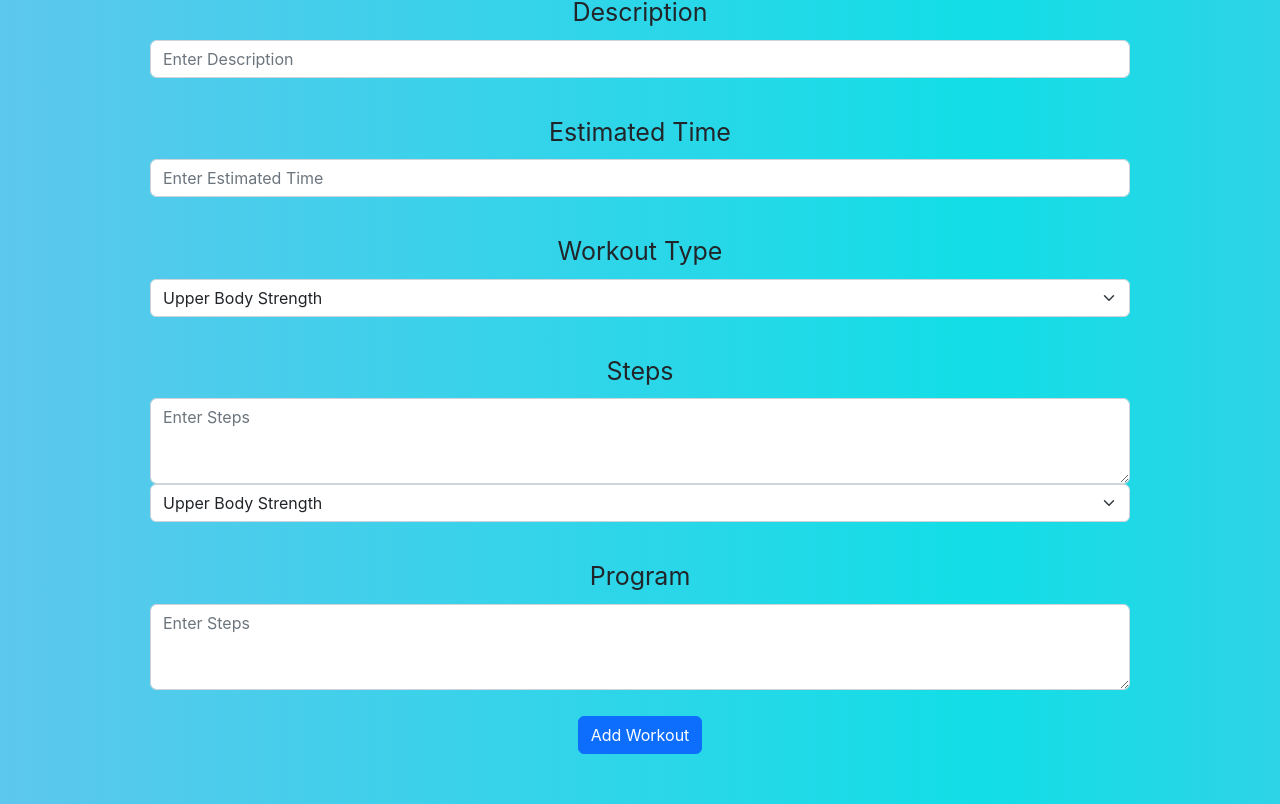
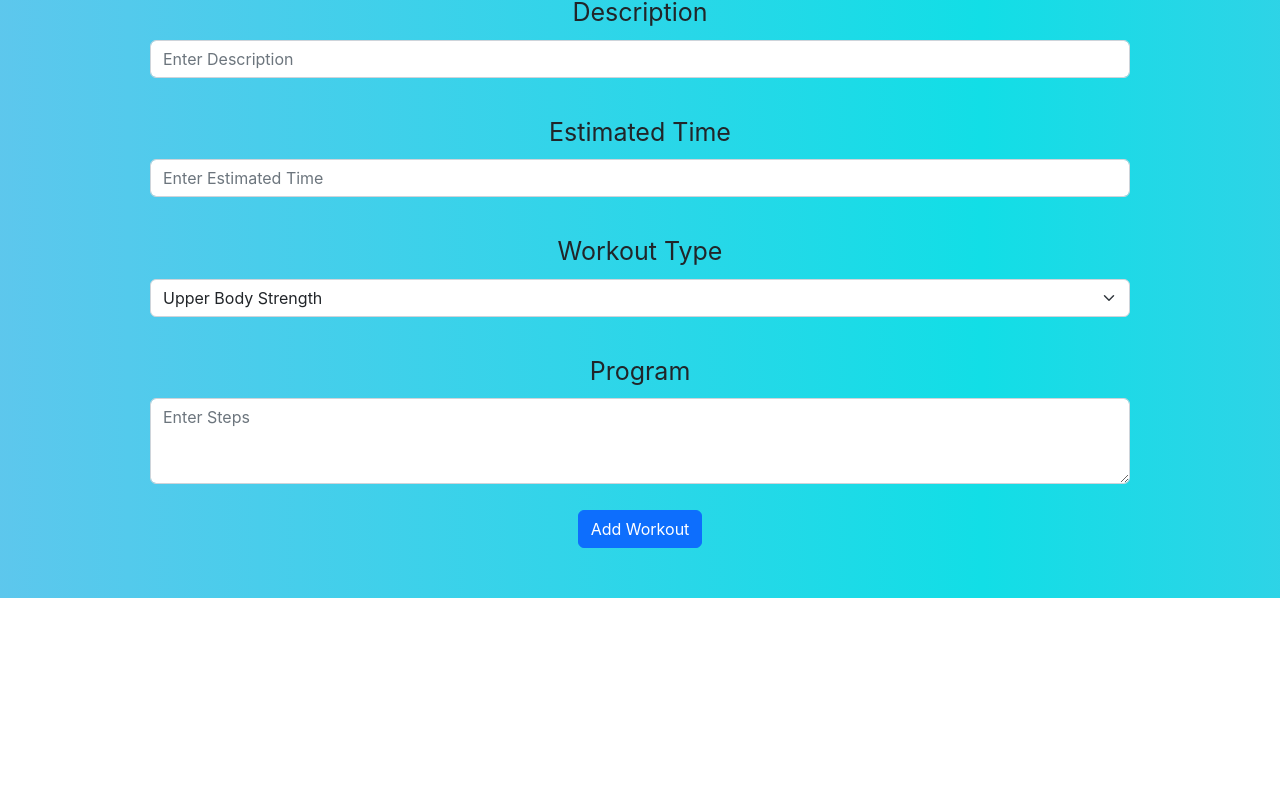
Before and after one commit to Graham724/Wiedrich-s-Workouts-Front-End, a React (Create React App) app: page /createWorkout in a window 1280 px wide. Shown: the part 426-1230 px from the top of the page. After the commit the page ends 1024 px from the top, so only its background shows below. Built offline with nearby package versions, Linux system fonts and the light colour scheme; the HTML template or start-up script is replaced by a standard one.

Commit message:
post functionality works

```diff
--- a/src/Components/AllRecipes.js
+++ b/src/Components/AllRecipes.js
@@ -19,7 +19,6 @@ const [recipes, setRecipes] = useState([])
 
      useEffect(() => {
           const fetchData = async () => {
-               console.log(process.env)
                const URL = `${process.env.REACT_APP_BACKEND_URL}/api/recipes`
                const response = await fetch(URL)
                const data = await response.json()
@@ -30,7 +29,7 @@ const [recipes, setRecipes] = useState([])
 
  const display = recipes && recipes.map((eachRecipe) => {
   return (
-     <Col xs={12} md={4} sm={6} lg={4} className='p-2'>
+     <Col xs={12} md={4} sm={6} lg={4} className='p-2' key={eachRecipe._id}>
           <CardGroup>
           <Card>
                <Card.Header>
--- a/src/Components/AllWorkouts.js
+++ b/src/Components/AllWorkouts.js
@@ -17,7 +17,6 @@ export default function AllWorkouts() {
 
      useEffect(() => {
           const fetchData = async () => {
-               console.log(process.env)
                const URL = `${process.env.REACT_APP_BACKEND_URL}/api/workouts`
                const response = await fetch(URL)
                const data = await response.json()
@@ -28,7 +27,7 @@ export default function AllWorkouts() {
 
      const display = workouts && workouts.map((eachWorkout) => {
           return (
-             <Col xs={12} md={4} sm={6} lg={4} className='p-2'>
+             <Col xs={12} md={4} sm={6} lg={4} className='p-2' key={eachWorkout._id}>
                   <CardGroup>
                   <Card>
                        <Card.Header>
--- a/src/Components/CreateRecipe.js
+++ b/src/Components/CreateRecipe.js
@@ -1,4 +1,5 @@
 import { useState } from 'react'
+import { useNavigate } from 'react-router-dom'
 
 import Button from 'react-bootstrap/Button';
 import Form from 'react-bootstrap/Form';
@@ -8,16 +9,17 @@ import '../form.css'
 export default function CreateRecipe () {
 
   const [title, setTitle] = useState('')
-  const [imgURL, setimgURL] = useState('')
+  const [imgURL, setImgURL] = useState('')
   const [desc, setDesc] = useState('')
   const [serving, setServing] = useState('')
   const [prepTime, setPrepTime] = useState('')
   const [cookTime, setCookTime] = useState('')
   const [steps, setSteps] = useState('')
-  const [vegan, setVegan] = useState('')
-  const [glutenFree, setGlutenFree] = useState('')
+  const [vegan, setVegan] = useState(false)
+  const [glutenFree, setGlutenFree] = useState(false)
 
   const [error, setError] = useState('')
+  const navigate = useNavigate()
 
   const handleSubmit= async (e) => {
     e.preventDefault()
@@ -47,7 +49,8 @@ export default function CreateRecipe () {
       setSteps('')
       setVegan('')
       setGlutenFree('')
-      console.log('new recipe added:', json)
+      console.log('new recipe added:', json);
+      navigate('/recipes')
     }
   }
 
@@ -67,7 +70,7 @@ export default function CreateRecipe () {
             <Form.Label>Image</Form.Label>
             <Form.Control
             type="text"
-            onChange={(e) => setimgURL(e.target.value)}
+            onChange={(e) => setImgURL(e.target.value)}
             value={imgURL}
             placeholder="Enter Image URL" />
           </Form.Group>
@@ -105,7 +108,7 @@ export default function CreateRecipe () {
             placeholder="Enter Estimated Cook Time" />
           </Form.Group>
           <Form.Group className="mb-3" controlId="formSteps">
-            <Form.Label>Steps</Form.Label>
+            <Form.Label>Ingredients and Steps</Form.Label>
             <Form.Control
             type="steps"
             required="required"
@@ -114,20 +117,18 @@ export default function CreateRecipe () {
             as="textarea"
             rows={3}
             placeholder="Enter Steps" />
-            <Form.Label>Ingredients and Steps</Form.Label>
-            <Form.Control type="steps" required="required" as="textarea" rows={3} placeholder="Enter Steps" />
           </Form.Group>
           <Form.Group className="mb-2" controlId="formVeganCheckbox">
         <Form.Check
         type="checkbox"
-        onChange={(e) => setVegan(e.target.value)}
+        onChange={(e) => setVegan(!vegan)}
         value={vegan}
         label="Vegan" />
       </Form.Group>
       <Form.Group className="mb-2" controlId="formGlutenFree">
         <Form.Check
         type="checkbox"
-        onChange={(e) => setGlutenFree(e.target.value)}
+        onChange={(e) => setGlutenFree(!glutenFree)}
         value={glutenFree}
         label="Gluten Free" />
       </Form.Group>
--- a/src/Components/CreateWorkout.js
+++ b/src/Components/CreateWorkout.js
@@ -1,4 +1,5 @@
 import { useState } from 'react'
+import { useNavigate } from 'react-router-dom'
 
 import Button from 'react-bootstrap/Button';
 import Form from 'react-bootstrap/Form';
@@ -14,6 +15,7 @@ export default function CreateWorkout () {
   const [steps, setSteps] = useState('')
 
   const [error, setError] = useState('')
+  const navigate = useNavigate()
 
   const handleSubmit= async (e) => {
     e.preventDefault()
@@ -40,8 +42,8 @@ export default function CreateWorkout () {
       setEstimatedTime('')
       setWorkoutType('')
       setSteps('')
-
       console.log('new workout added:', json)
+      navigate('/workouts')
     }
   }
 
@@ -84,7 +86,7 @@ export default function CreateWorkout () {
           </Form.Group>
           <Form.Group className="mb-3">
             <Form.Label>Workout Type</Form.Label>
-            <Form.Select classname="custom-select" onChange={(e) =>{
+            <Form.Select className="custom-select" onChange={(e) =>{
               const selectedWorkoutType = e.target.value;
               setWorkoutType(selectedWorkoutType)
               }}>
@@ -97,7 +99,7 @@ export default function CreateWorkout () {
             </Form.Select>
           </Form.Group>
           <Form.Group className="mb-3" controlId="formsteps">
-            <Form.Label>Steps</Form.Label>
+            <Form.Label>Program</Form.Label>
             <Form.Control
               type="text"
               required="required"
@@ -106,19 +108,6 @@ export default function CreateWorkout () {
               as="textarea"
               rows={3}
               placeholder="Enter Steps" />
-            <Form.Select >
-              <option>Upper Body Strength</option>
-              <option>Lower Body Strength</option>
-              <option>Core Workout</option>
-              <option>Flexibilty/Recovery</option>
-              <option>Yoga</option>
-              <option>Meditation</option>
-              <option>Other</option>
-            </Form.Select>
-          </Form.Group>
-          <Form.Group className="mb-3" controlId="formsteps">
-            <Form.Label>Program</Form.Label>
-            <Form.Control type="steps" required="required" as="textarea" rows={3} placeholder="Enter Steps" />
           </Form.Group>
           <Button variant="primary" type="submit">
             Add Workout
```
Also changed, not shown: public/manifest.json.
